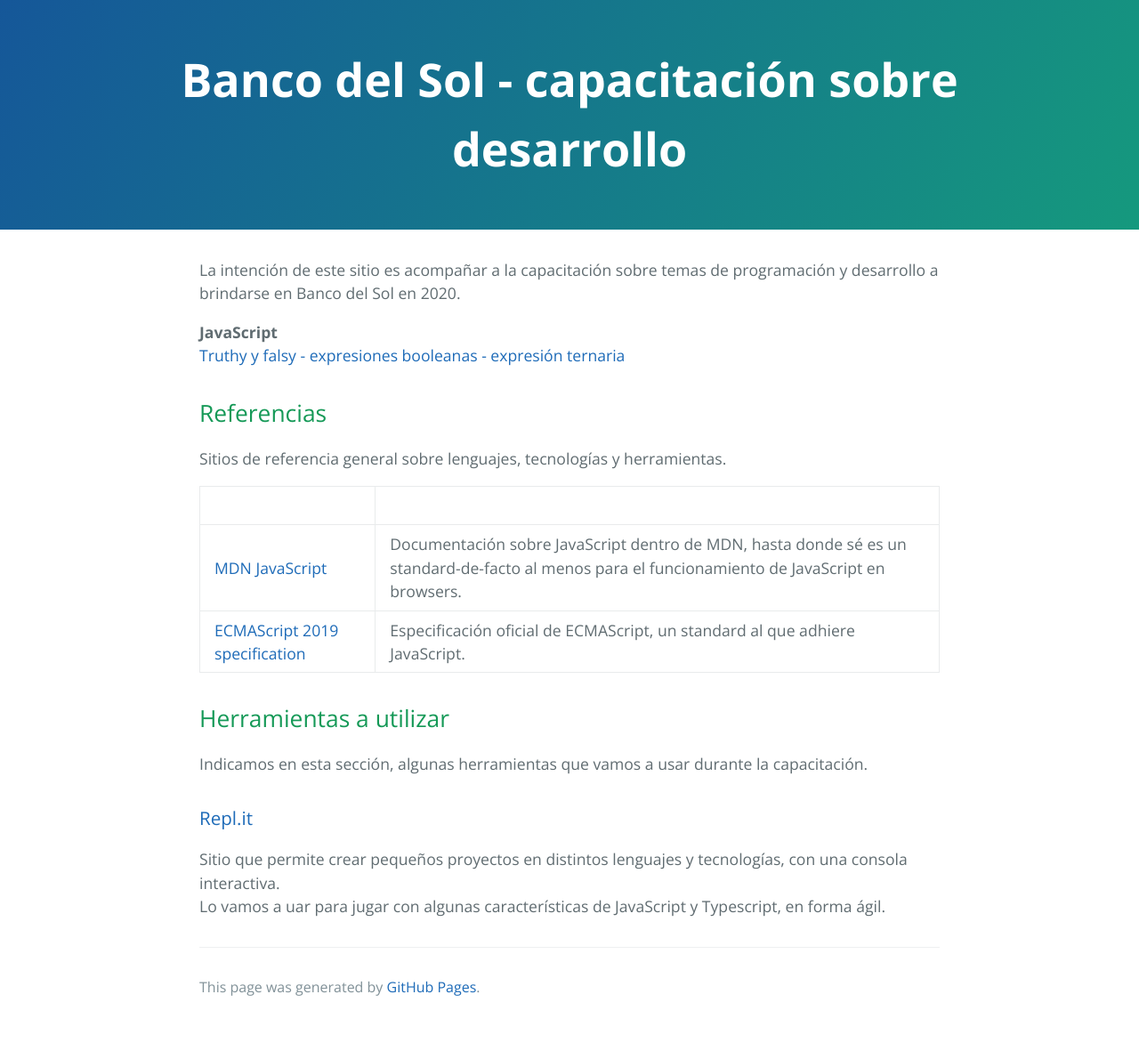
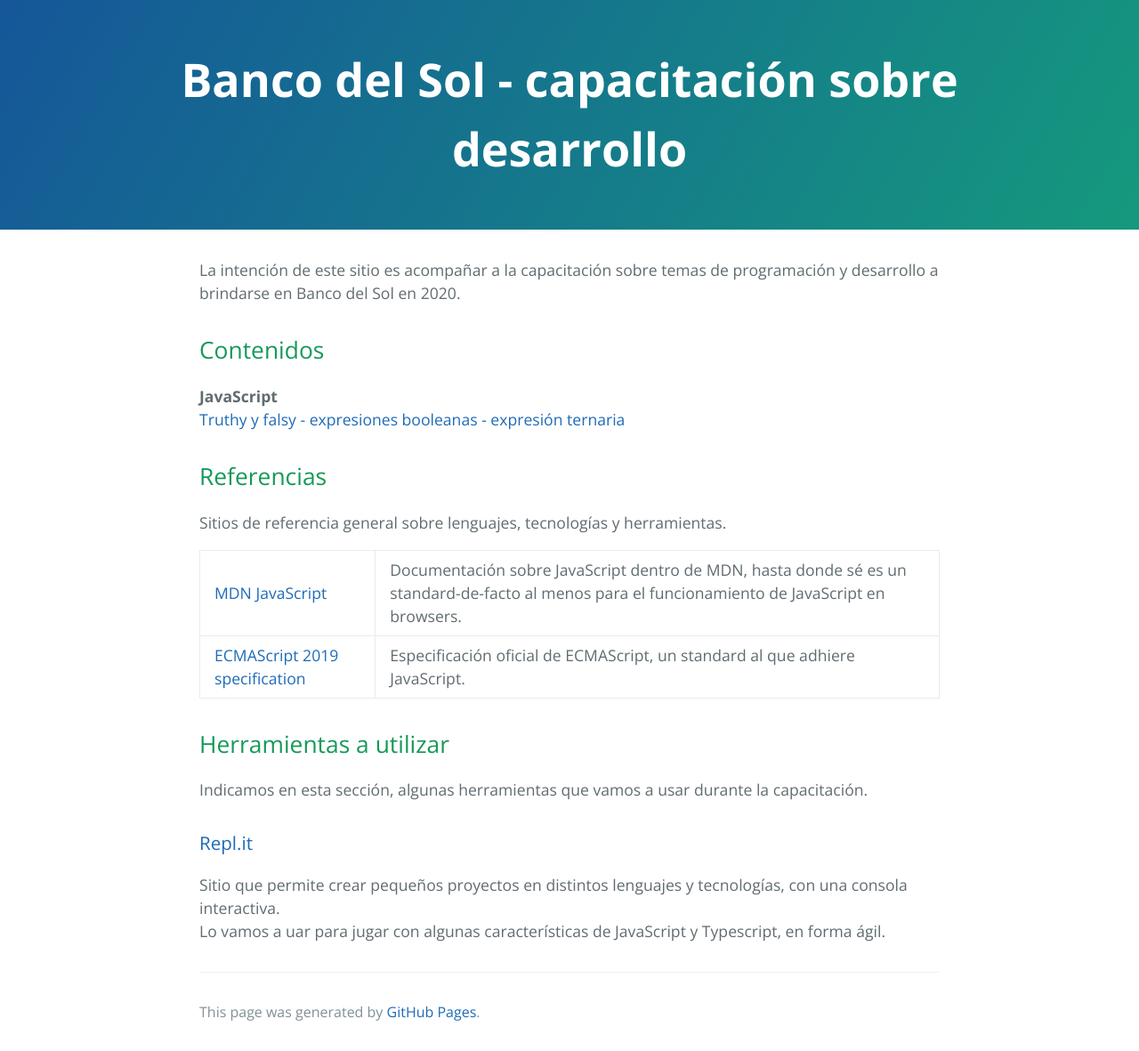
Before and after one commit to clombardi/bdsol-capacitacion-desarrollo, a Jekyll site: the page built from index.md, in a window 1280 px wide. Shown: the whole page at 89% size. Built offline with Jekyll 4.4.1, drawn with Linux system fonts in a browser that asks for light colours; our own code applies the rules of GitHub Pages for plain Markdown files; before the commit the page ends 1153 px from its top, so only the background shows below that.

Commit message:
prueba de formato - 14

```diff
--- a/_config.yml
+++ b/_config.yml
@@ -1,5 +1,3 @@
 theme: jekyll-theme-cayman
 title: Banco del Sol - capacitación sobre desarrollo
-github:
-  is_project_page: false
 lang: es-AR
--- a/css/custom.css
+++ b/css/custom.css
@@ -2,3 +2,7 @@
     padding-bottom: 50px;
     padding-top: 50px;
 }
+
+h2 {
+    margin-top: 3rem;
+}
--- a/index.md
+++ b/index.md
@@ -1,4 +1,6 @@
 La intención de este sitio es acompañar a la capacitación sobre temas de programación y desarrollo a brindarse en Banco del Sol en 2020.
+
+## Contenidos
 
 **JavaScript**
 [Truthy y falsy - expresiones booleanas - expresión ternaria](./javascript/js-booleanos.md)
@@ -7,8 +9,7 @@ La intención de este sitio es acompañar a la capacitación sobre temas de prog
 ## Referencias
 Sitios de referencia general sobre lenguajes, tecnologías y herramientas.
 
-| |  |
-| --- | --- |
+
 | [MDN JavaScript](https://developer.mozilla.org/en-US/docs/Web/JavaScript) | Documentación sobre JavaScript dentro de MDN, hasta donde sé es un standard-de-facto al menos para el funcionamiento de JavaScript en browsers. |
 | [ECMAScript 2019 specification](https://www.ecma-international.org/ecma-262/10.0/index.html) | Especificación oficial de ECMAScript, un standard al que adhiere JavaScript. |
 
```
